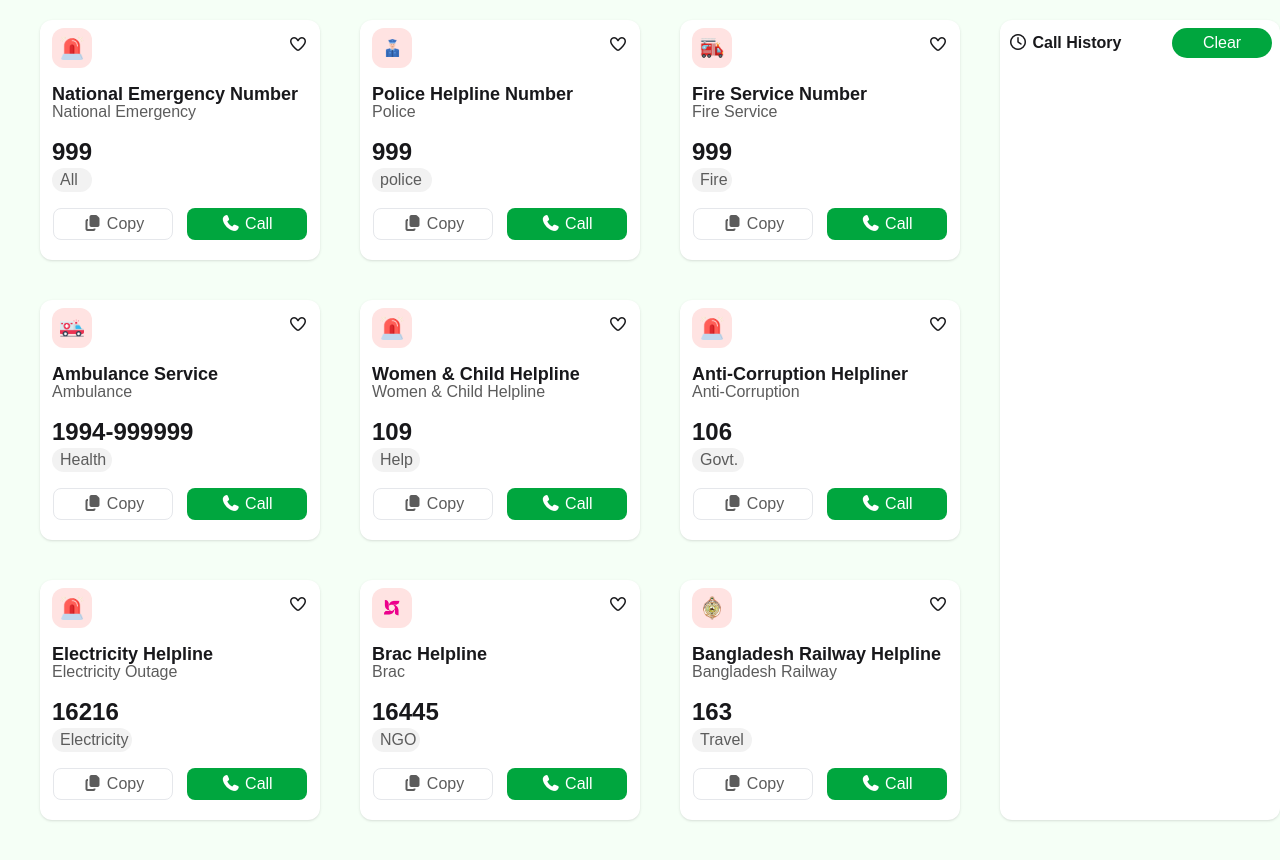
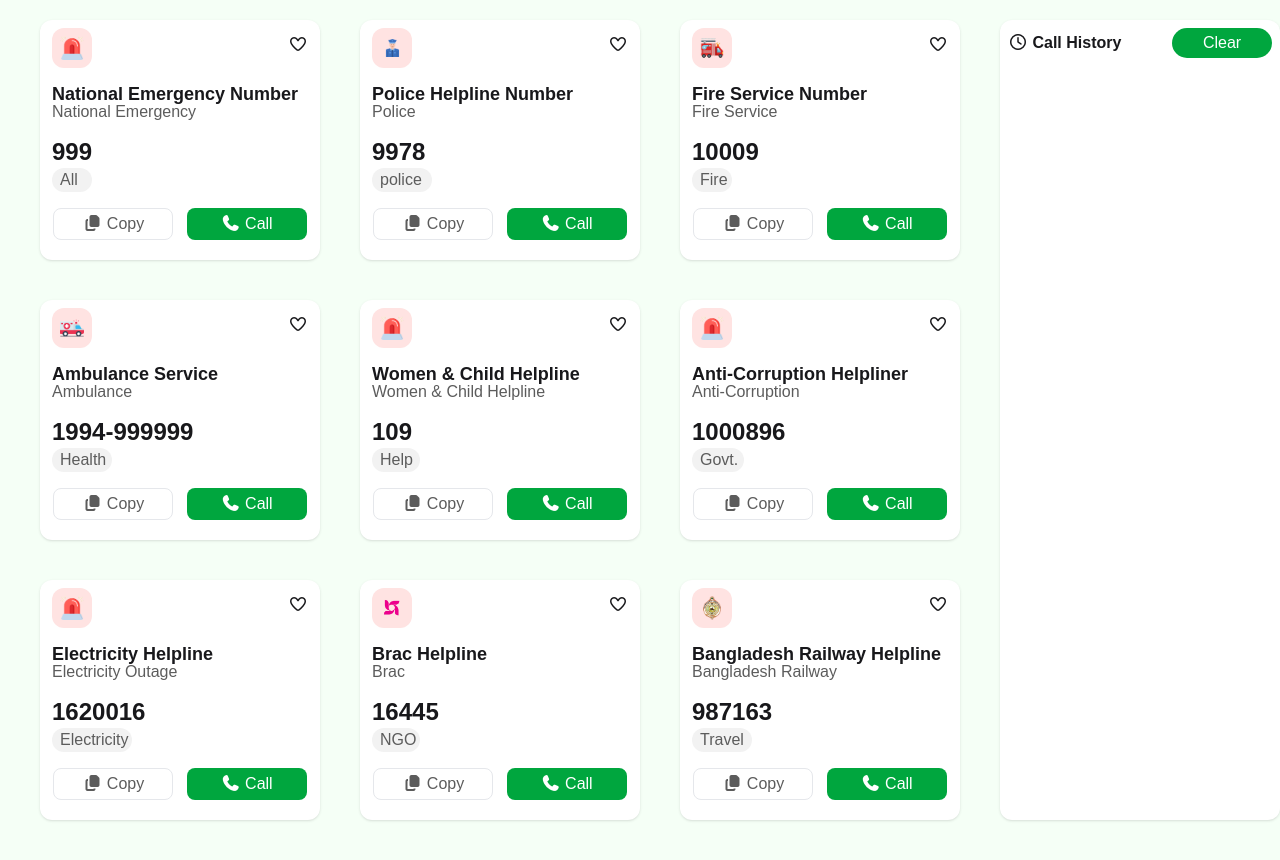
Before and after one commit to ratul-hasan00/assignment-five, a plain HTML site: page index.html in a window 1280 px wide. Shown: the part 380-1240 px from the top of the page. Drawn offline with nearby package versions, Linux system fonts and the light colour scheme; a web font is replaced by a local one.

```diff
--- a/index.html
+++ b/index.html
@@ -117,7 +117,7 @@
     </div>
 
     <div class="mt-3 mx-3">
-      <h1 class="number font-bold text-2xl h-8">999</h1>
+      <h1 class="number font-bold text-2xl h-8">9978</h1>
       <p class="text-[#5c5c5c] font-sm w-15 pl-2 rounded-xl bg-[#f2f2f2]">police</p>
     </div>
 
@@ -141,7 +141,7 @@
     </div>
 
     <div class="mt-3 mx-3">
-      <h1 class="number font-bold text-2xl h-8">999</h1>
+      <h1 class="number font-bold text-2xl h-8">10009</h1>
       <p class="text-[#5c5c5c] font-sm w-10 pl-2 rounded-xl bg-[#f2f2f2]">Fire</p>
     </div>
 
@@ -218,7 +218,7 @@
     </div>
 
     <div class="mt-3 mx-3">
-      <h1 class="number font-bold text-2xl h-8">106</h1>
+      <h1 class="number font-bold text-2xl h-8">1000896</h1>
       <p class="text-[#5c5c5c] font-sm w-13 pl-2 rounded-xl bg-[#f2f2f2]">Govt.</p>
     </div>
 
@@ -244,7 +244,7 @@
     </div>
 
     <div class="mt-3 mx-3">
-      <h1 class="number font-bold text-2xl h-8">16216</h1>
+      <h1 class="number font-bold text-2xl h-8">1620016</h1>
       <p class="text-[#5c5c5c] font-sm w-20 pl-2 rounded-xl bg-[#f2f2f2]">Electricity</p>
     </div>
 
@@ -296,7 +296,7 @@
     </div>
 
     <div class="mt-3 mx-3">
-      <h1 class="number font-bold text-2xl h-8">163</h1>
+      <h1 class="number font-bold text-2xl h-8">987163</h1>
       <p class="text-[#5c5c5c] font-sm w-15 pl-2 rounded-xl bg-[#f2f2f2]">Travel</p>
     </div>
 
```
Also changed, not shown: 1 other file.
